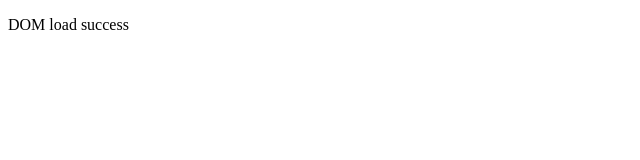
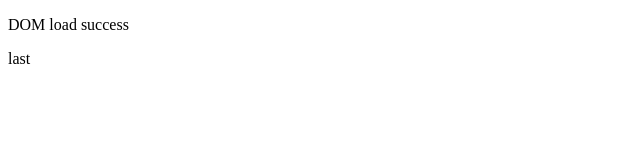
Before and after one commit to acciojob/load-dom-SurjeetMandal, a website: page main.html in a window 1280 px wide. Shown: the full height of the page, 0-640 px from the left. Drawn offline with Linux system fonts and the light colour scheme.

Commit message:
created a submission

```diff
--- a/main.html
+++ b/main.html
@@ -9,6 +9,7 @@
 <body>
 	<!-- the entire body must be written by student -->
 	<p></p>
+	<p class="normal">last</p>
     <script type="text/javascript" src="./script.js">
 </script>
 
--- a/script.js
+++ b/script.js
@@ -1,4 +1,4 @@
 //your JS code here. If required.
 document.addEventListener("DOMContentLoaded", function() {
-	document.querySelector('p').innerHTML = `DOM load success`
+	document.querySelector('p').innerHTML = `DOM load success`;
 })
```
